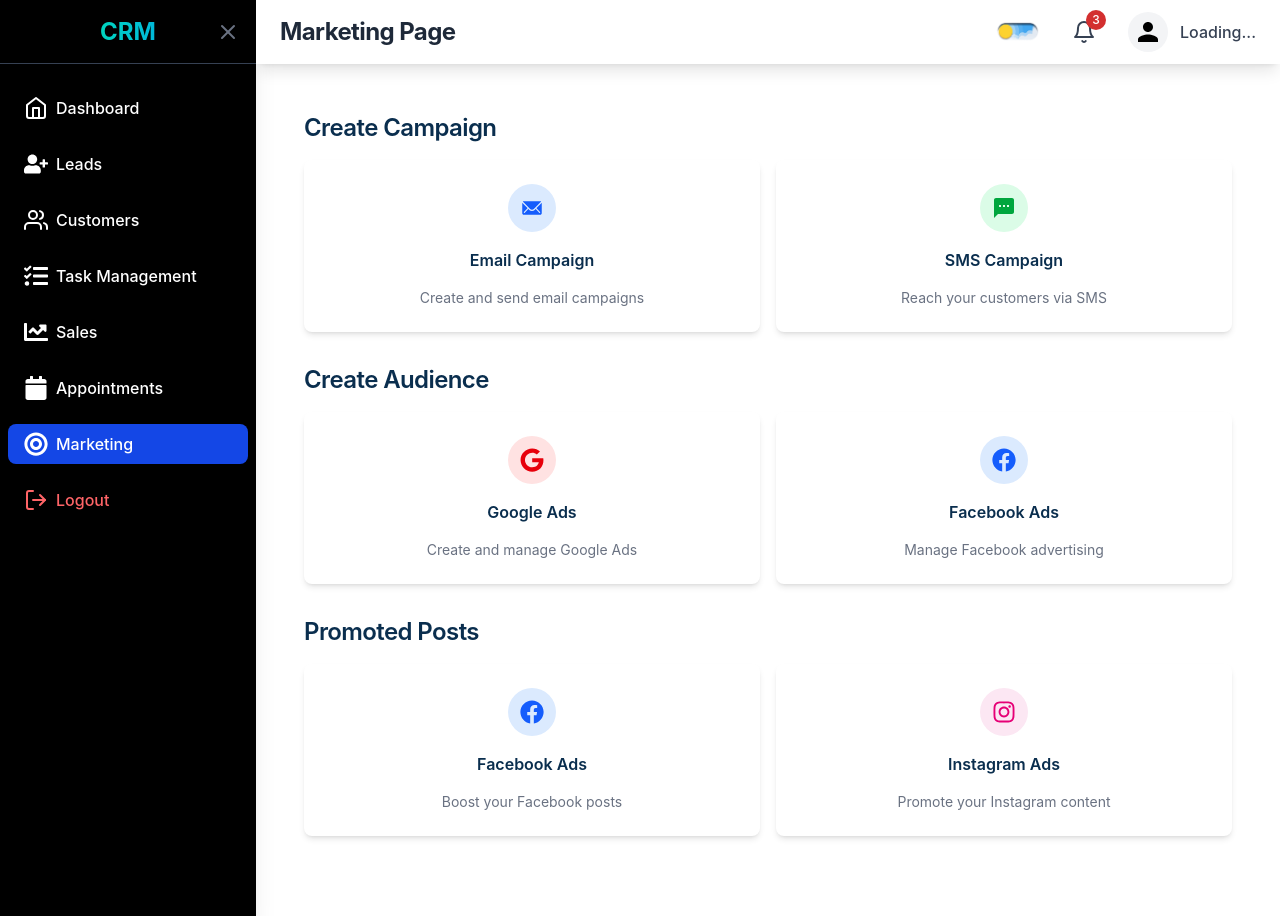
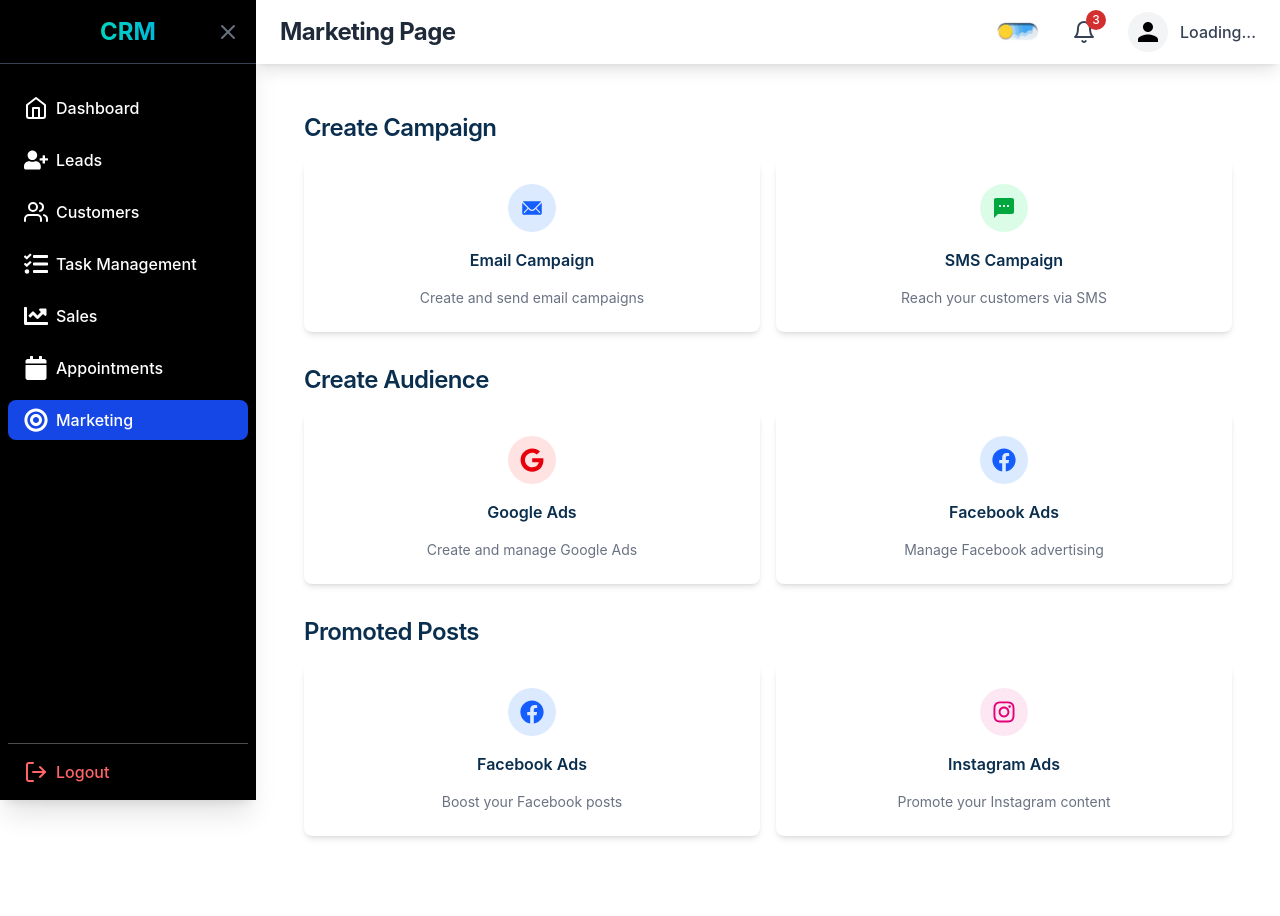
Before and after one commit to Avi0304/Customer-Relationship-Management, a React (Vite) app: page /marketing in a window 1280 px wide. Built offline with nearby package versions, Linux system fonts and the light colour scheme.

Commit message:
make the logout button at button in the sidebar

```diff
--- a/src/components/SideBar.jsx
+++ b/src/components/SideBar.jsx
@@ -49,15 +49,13 @@ const Sidebar = () => {
 
   return (
     <div
-      className={`min-h-screen bg-black text-white transition-all duration-300 shadow-xl ${
-        isOpen ? "w-64" : "w-16"
+      className={`flex flex-col h-screen bg-black text-white transition-all duration-300 shadow-xl sticky top-0 ${isOpen ? "w-64" : "w-16"
         }`}
     >
       {/* Sidebar Header */}
       <div className="flex items-center justify-center h-16 px-4 border-b border-gray-700 sticky top-0">
         <h1
-          className={`text-2xl font-bold bg-gradient-to-r from-teal-400 to-cyan-500 bg-clip-text text-transparent transition-all duration-300 ${
-            isOpen ? "block" : "hidden"
+          className={`text-2xl font-bold bg-gradient-to-r from-teal-400 to-cyan-500 bg-clip-text text-transparent transition-all duration-300 ${isOpen ? "block" : "hidden"
             }`}
         >
           CRM
@@ -70,14 +68,13 @@ const Sidebar = () => {
         </button>
       </div>
 
-      <nav className="mt-6 space-y-4 px-2 sticky top-22 z-50">
+      <nav className=" flex-1 overflow-y-auto mt-6 space-y-3 px-2 sticky top-22 z-50">
         {/* Main Navigation (Hidden on Settings Page) */}
         {!isSettingsPage && (
           <>
             <Link
               to="/"
-              className={`flex items-center p-2 rounded-lg transition-all duration-200 ${
-                location.pathname === "/"
+              className={`flex items-center p-2 rounded-lg transition-all duration-200 ${location.pathname === "/"
                 ? "bg-blue-700 text-white"
                 : "hover:bg-gray-700/50 hover:text-blue-400"
                 }`}
@@ -92,8 +89,7 @@ const Sidebar = () => {
 
             <Link
               to="/leads"
-              className={`flex items-center p-2 rounded-lg transition-all duration-200 ${
-                location.pathname === "/leads"
+              className={`flex items-center p-2 rounded-lg transition-all duration-200 ${location.pathname === "/leads"
                 ? "bg-blue-700 text-white"
                 : "hover:bg-gray-700/50 hover:text-purple-400"
                 }`}
@@ -108,8 +104,7 @@ const Sidebar = () => {
 
             <Link
               to="/customers"
-              className={`flex items-center p-2 rounded-lg transition-all duration-200 ${
-                location.pathname === "/customers"
+              className={`flex items-center p-2 rounded-lg transition-all duration-200 ${location.pathname === "/customers"
                 ? "bg-blue-700 text-white"
                 : "hover:bg-gray-700/50 hover:text-green-400"
                 }`}
@@ -124,8 +119,7 @@ const Sidebar = () => {
 
             <Link
               to="/task"
-              className={`flex items-center p-2 rounded-lg transition-all duration-200 ${
-                location.pathname === "/task"
+              className={`flex items-center p-2 rounded-lg transition-all duration-200 ${location.pathname === "/task"
                 ? "bg-blue-700 text-white"
                 : "hover:bg-gray-700/50 hover:text-green-400"
                 }`}
@@ -140,8 +134,7 @@ const Sidebar = () => {
 
             <Link
               to="/sales"
-              className={`flex items-center p-2 rounded-lg transition-all duration-200 ${
-                location.pathname === "/sales"
+              className={`flex items-center p-2 rounded-lg transition-all duration-200 ${location.pathname === "/sales"
                 ? "bg-blue-700 text-white"
                 : "hover:bg-gray-700/50 hover:text-green-400"
                 }`}
@@ -156,8 +149,7 @@ const Sidebar = () => {
 
             <Link
               to="/appointment"
-              className={`flex items-center p-2 rounded-lg transition-all duration-200 ${
-                location.pathname === "/appointment"
+              className={`flex items-center p-2 rounded-lg transition-all duration-200 ${location.pathname === "/appointment"
                 ? "bg-blue-700 text-white"
                 : "hover:bg-gray-700/50 hover:text-green-400"
                 }`}
@@ -172,8 +164,7 @@ const Sidebar = () => {
 
             <Link
               to="/marketing"
-              className={`flex items-center p-2 rounded-lg transition-all duration-200 ${
-                location.pathname === "/marketing"
+              className={`flex items-center p-2 rounded-lg transition-all duration-200 ${location.pathname === "/marketing"
                 ? "bg-blue-700 text-white"
                 : "hover:bg-gray-700/50 hover:text-green-400"
                 }`}
@@ -193,8 +184,7 @@ const Sidebar = () => {
           <>
             <Link
               to="/settings/profile"
-              className={`flex items-center p-2 rounded-lg transition-all duration-200 ${
-                location.pathname === "/settings/profile"
+              className={`flex items-center p-2 rounded-lg transition-all duration-200 ${location.pathname === "/settings/profile"
                 ? "bg-blue-700 text-white"
                 : "hover:bg-gray-700/50 hover:text-blue-400"
                 }`}
@@ -209,8 +199,7 @@ const Sidebar = () => {
 
             <Link
               to="/settings/security"
-              className={`flex items-center p-2 rounded-lg transition-all duration-200 ${
-                location.pathname === "/settings/security"
+              className={`flex items-center p-2 rounded-lg transition-all duration-200 ${location.pathname === "/settings/security"
                 ? "bg-blue-700 text-white"
                 : "hover:bg-gray-700/50 hover:text-purple-400"
                 }`}
@@ -225,8 +214,7 @@ const Sidebar = () => {
 
             <Link
               to="/settings/notifications"
-              className={`flex items-center p-2 rounded-lg transition-all duration-200 ${
-                location.pathname === "/settings/notifications"
+              className={`flex items-center p-2 rounded-lg transition-all duration-200 ${location.pathname === "/settings/notifications"
                 ? "bg-blue-700 text-white"
                 : "hover:bg-gray-700/50 hover:text-green-400"
                 }`}
@@ -241,8 +229,7 @@ const Sidebar = () => {
 
             <Link
               to="/settings/data"
-              className={`flex items-center p-2 rounded-lg transition-all duration-200 ${
-                location.pathname === "/settings/data"
+              className={`flex items-center p-2 rounded-lg transition-all duration-200 ${location.pathname === "/settings/data"
                 ? "bg-blue-700 text-white"
                 : "hover:bg-gray-700/50 hover:text-green-400"
                 }`}
@@ -257,8 +244,7 @@ const Sidebar = () => {
 
             <Link
               to="/"
-              className={`flex items-center p-2 rounded-lg transition-all duration-200 ${
-                location.pathname === "/"
+              className={`flex items-center p-2 rounded-lg transition-all duration-200 ${location.pathname === "/"
                 ? "bg-blue-700 text-white"
                 : "hover:bg-gray-700/50 hover:text-blue-400"
                 }`}
@@ -274,7 +260,7 @@ const Sidebar = () => {
         )}
 
         {/* Logout Button */}
-        <button
+        {/* <button
           className="flex items-center p-2 rounded-lg hover:bg-red-500/20 w-full text-left mt-auto transition-all duration-200"
           onClick={handleLogout}
         >
@@ -288,8 +274,18 @@ const Sidebar = () => {
           >
             Logout
           </span>
+        </button> */}
+      </nav>
+
+      <div className="p-2 mt-auto">
+        <hr className="border-t border-white/30 mb-2" />
+        <button className="flex items-center p-2 rounded-lg hover:bg-red-500/20 w-full text-left transition-all duration-200" onClick={handleLogout}>
+          <div className="flex items-center justify-center w-10">
+            <FiLogOut size={24} className="text-red-400" />
+          </div>
+          <span className={`${isOpen ? "block" : "hidden"} font-medium text-red-400`}>Logout</span>
         </button>
-      </nav>
+      </div>
     </div>
   );
 };
```
Lines whose indentation alone changed are shown as unchanged.
